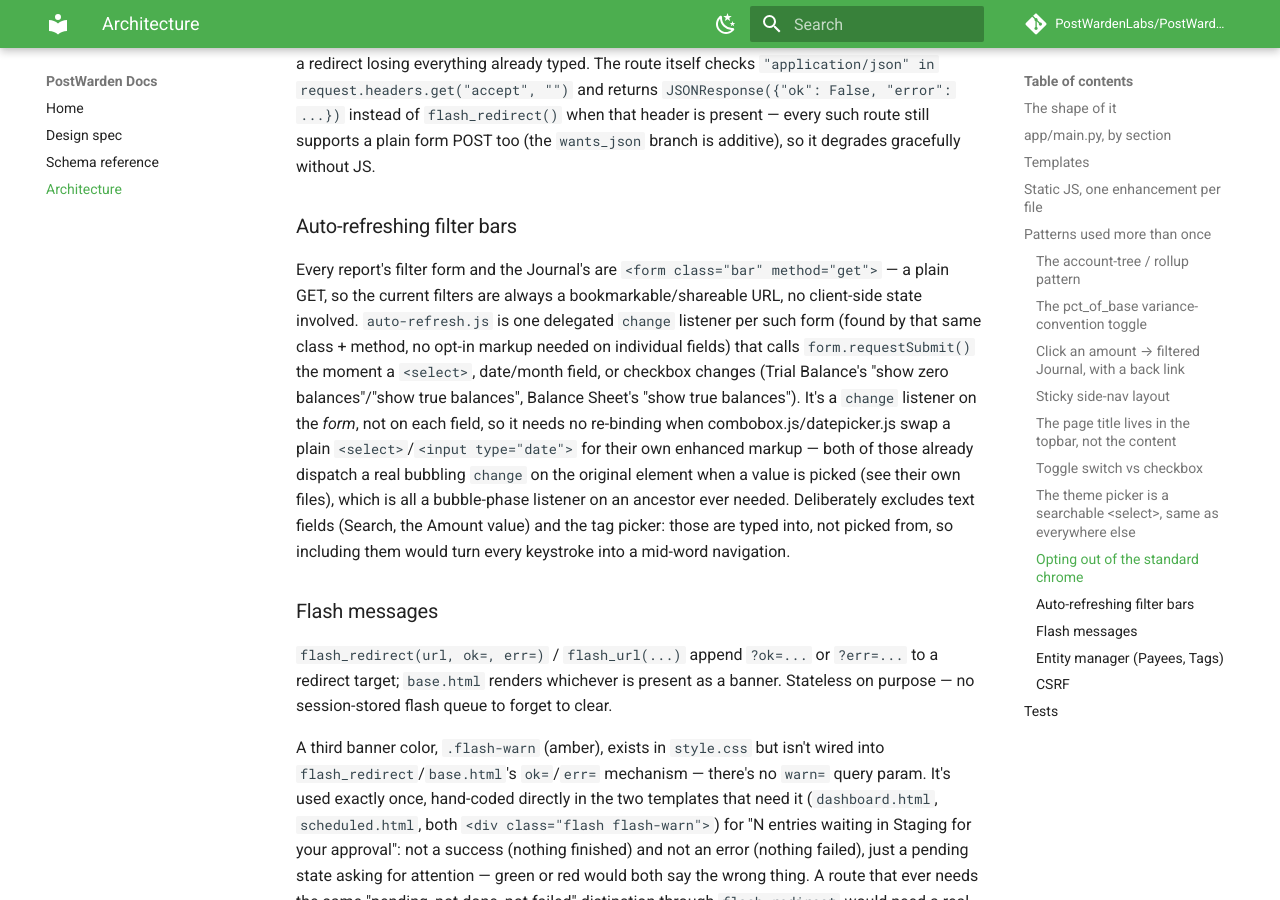
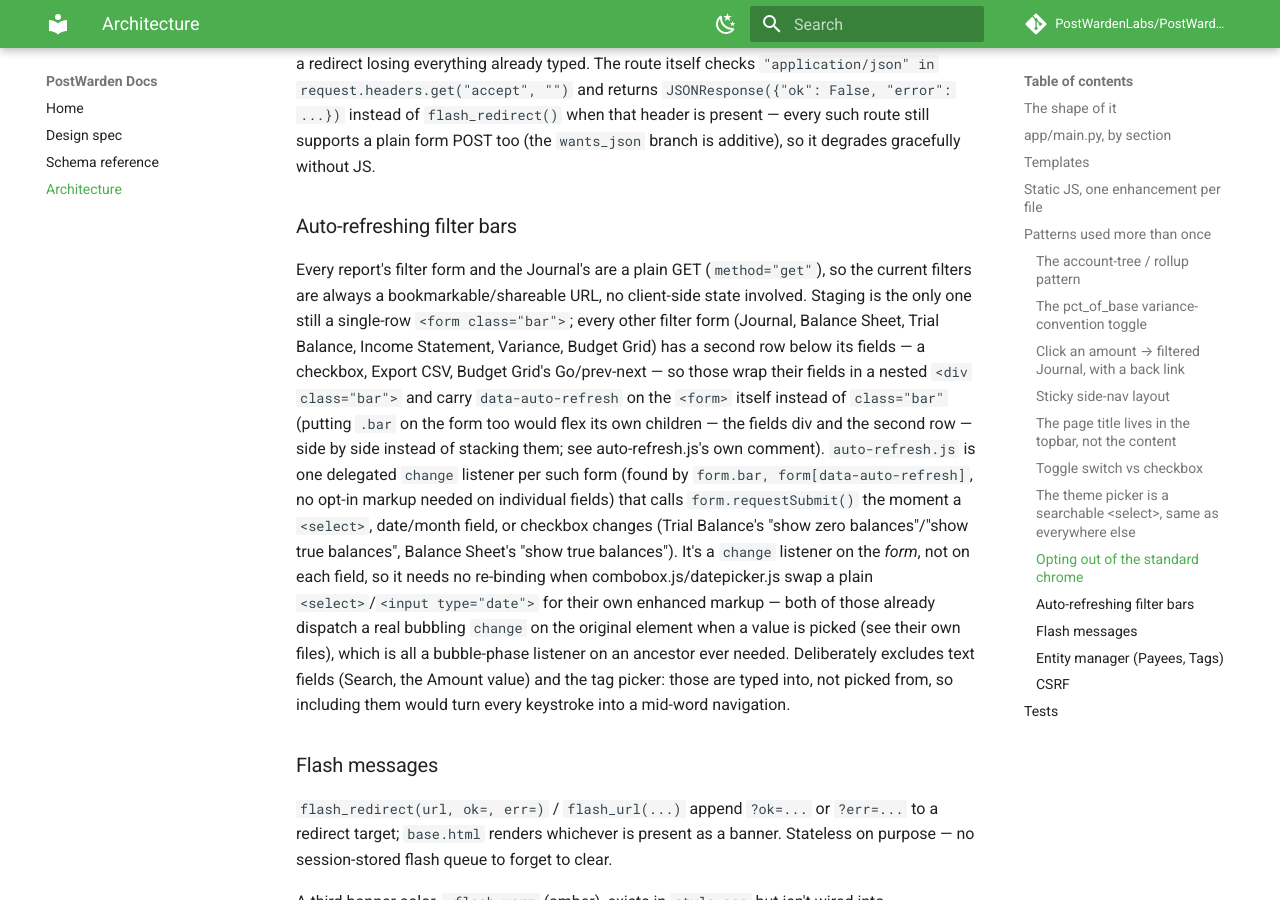
Before and after one commit to PostWardenLabs/PostWarden, an MkDocs documentation site: the page built from docs/ARCHITECTURE.md, in a window 1280 px wide and 900 px high, scrolled down 13787 px. Built offline with MkDocs 1.6.1 and Material for MkDocs 9.7.7, drawn with Linux system fonts in a browser that asks for light colours; comment, search, counter and statistics services are not loaded.

Commit message:
Filter bars: consistent checkbox rows, reposition Go/Clear filters
Balance Sheet and Trial Balance's checkboxes (show true balances/show
zero balances) used to sit as direct children of one single-row
<form class="bar">, so they wrapped onto whatever line had leftover
width instead of staying grouped together — same issue already fixed
on Income Statement/Variance/Budget Grid last commit. Brought them onto
the same two-row pattern: a <div class="bar"> for the Scenario/As-of
fields, a <p class="bar"> below it for the checkboxes + Export CSV.
Both forms drop class="bar" for data-auto-refresh, same reason every
other two-row filter form already does (see auto-refresh.js's comment).

Budget Grid: Go now sits directly right of the Month field (was down
in the checkbox row), and the prev/next month links move up next to it
on the same line, pushed to the far right via justify-content:
space-between. The "% variance of actual" checkbox — the one control
that doesn't belong on that row — drops to its own line underneath.

Journal: "Clear filters" moves from the second row up into the field
row itself, right after Amount — the row's own align-items: flex-end
lines it up with the bottom of the selects/inputs beside it. The
second row now holds just "hide reversed/reversals" and Export CSV.

docs/ARCHITECTURE.md's "Auto-refreshing filter bars" section and
auto-refresh.js's own module comment were both already stale (written
when Staging and Balance Sheet/Trial Balance were the single-row
form.bar cases and everything else was the exception) — updated both
now that Staging is the only page left in that shape.

163/163 tests passing, verified against a full clean rebuild and live
in the browser on all four pages.

```diff
--- a/docs/ARCHITECTURE.md
+++ b/docs/ARCHITECTURE.md
@@ -390,23 +390,31 @@
 
 ### Auto-refreshing filter bars
 
-Every report's filter form and the Journal's are `<form class="bar"
-method="get">` — a plain GET, so the current filters are always a
-bookmarkable/shareable URL, no client-side state involved. `auto-refresh.js`
-is one delegated `change` listener per such form (found by that same
-class + method, no opt-in markup needed on individual fields) that calls
-`form.requestSubmit()` the moment a `<select>`, date/month field, or
-checkbox changes (Trial Balance's "show zero balances"/"show true
-balances", Balance Sheet's "show true balances"). It's a `change`
-listener on the *form*, not on each field, so it needs no re-binding
-when combobox.js/datepicker.js swap a plain `<select>`/`<input
-type="date">` for their own enhanced markup — both of those already
-dispatch a real bubbling `change` on the original element when a value
-is picked (see their own files), which is all a bubble-phase listener
-on an ancestor ever needed. Deliberately excludes text fields (Search,
-the Amount value) and the tag picker: those are typed into, not picked
-from, so including them would turn every keystroke into a mid-word
-navigation.
+Every report's filter form and the Journal's are a plain GET
+(`method="get"`), so the current filters are always a
+bookmarkable/shareable URL, no client-side state involved. Staging is
+the only one still a single-row `<form class="bar">`; every other
+filter form (Journal, Balance Sheet, Trial Balance, Income Statement,
+Variance, Budget Grid) has a second row below its fields — a checkbox,
+Export CSV, Budget Grid's Go/prev-next — so those wrap their fields in
+a nested `<div class="bar">` and carry `data-auto-refresh` on the
+`<form>` itself instead of `class="bar"` (putting `.bar` on the form
+too would flex its own children — the fields div and the second row —
+side by side instead of stacking them; see auto-refresh.js's own
+comment). `auto-refresh.js` is one delegated `change` listener per such
+form (found by `form.bar, form[data-auto-refresh]`, no opt-in markup
+needed on individual fields) that calls `form.requestSubmit()` the
+moment a `<select>`, date/month field, or checkbox changes (Trial
+Balance's "show zero balances"/"show true balances", Balance Sheet's
+"show true balances"). It's a `change` listener on the *form*, not on
+each field, so it needs no re-binding when combobox.js/datepicker.js
+swap a plain `<select>`/`<input type="date">` for their own enhanced
+markup — both of those already dispatch a real bubbling `change` on the
+original element when a value is picked (see their own files), which is
+all a bubble-phase listener on an ancestor ever needed. Deliberately
+excludes text fields (Search, the Amount value) and the tag picker:
+those are typed into, not picked from, so including them would turn
+every keystroke into a mid-word navigation.
 
 ### Flash messages
 
```
Also changed, not shown: app/static/auto-refresh.js (+9 -8 lines), 6 other files.
